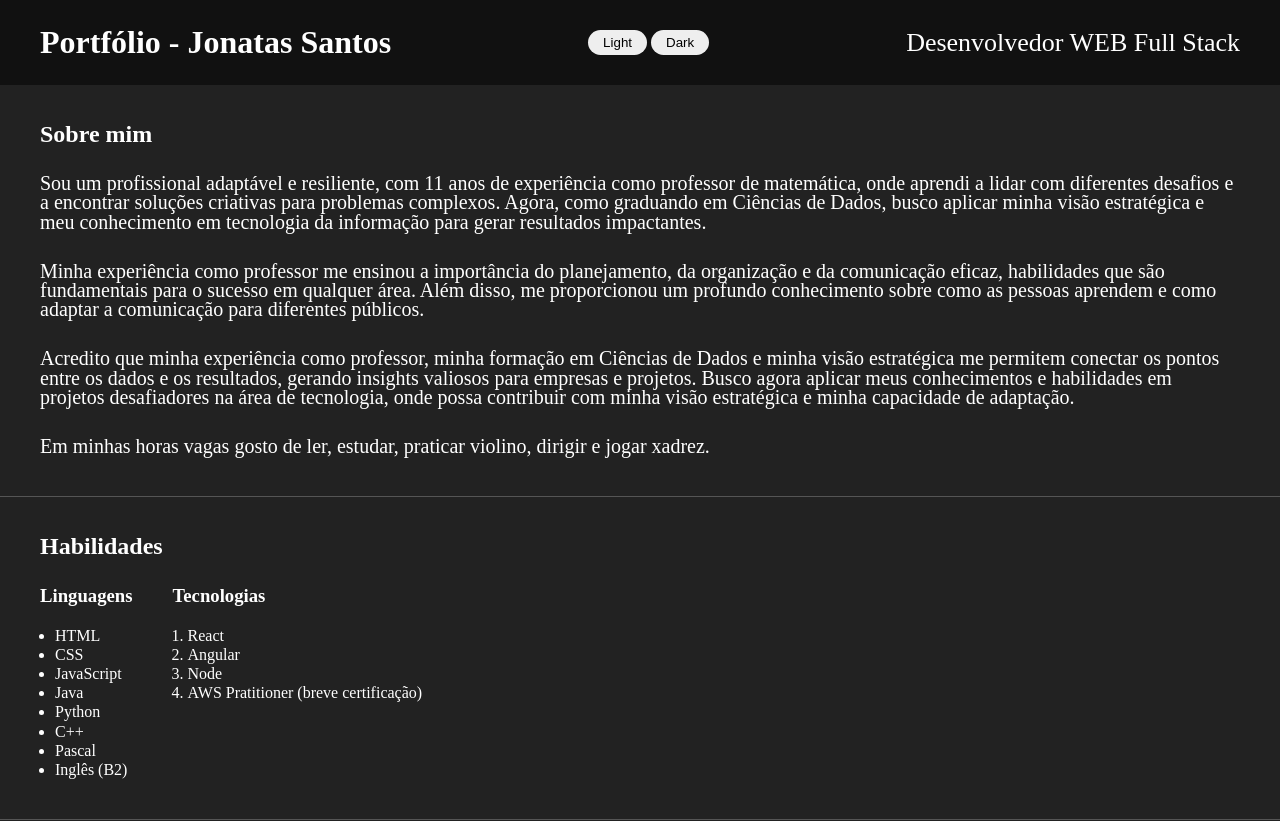
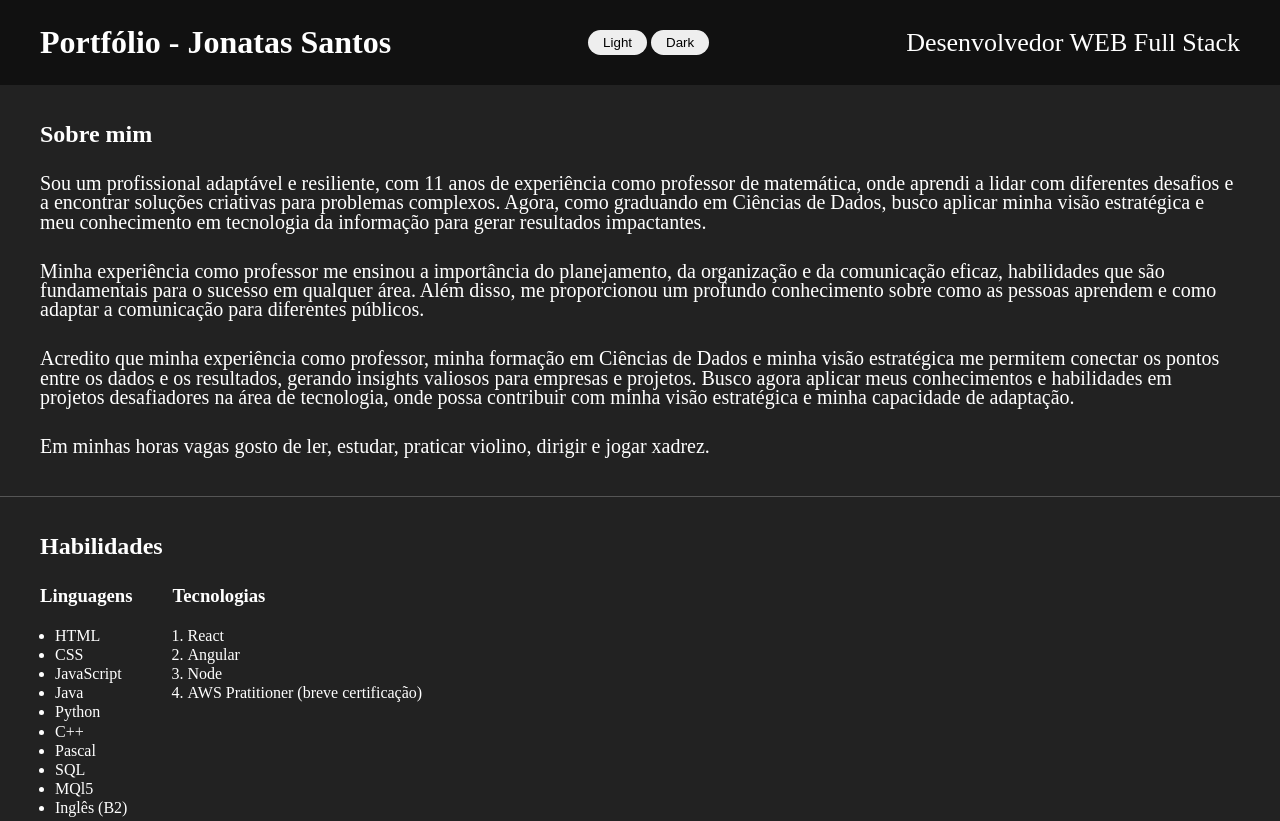
Before and after one commit to jonatasjs-dev/meu-portfolio, a plain HTML site: page index.html in a window 1280 px wide. Shown: the top 821 px of the page. Drawn offline with Linux system fonts and the light colour scheme.

Commit message:
Atualização linguagens

```diff
--- a/index.html
+++ b/index.html
@@ -79,6 +79,8 @@
             <li>Python</li>
             <li>C++</li>
             <li>Pascal</li>
+            <li>SQL</li>
+            <li>MQl5</li>
             <li>Inglês (B2)</li>
           </ul>
         </div>
```
